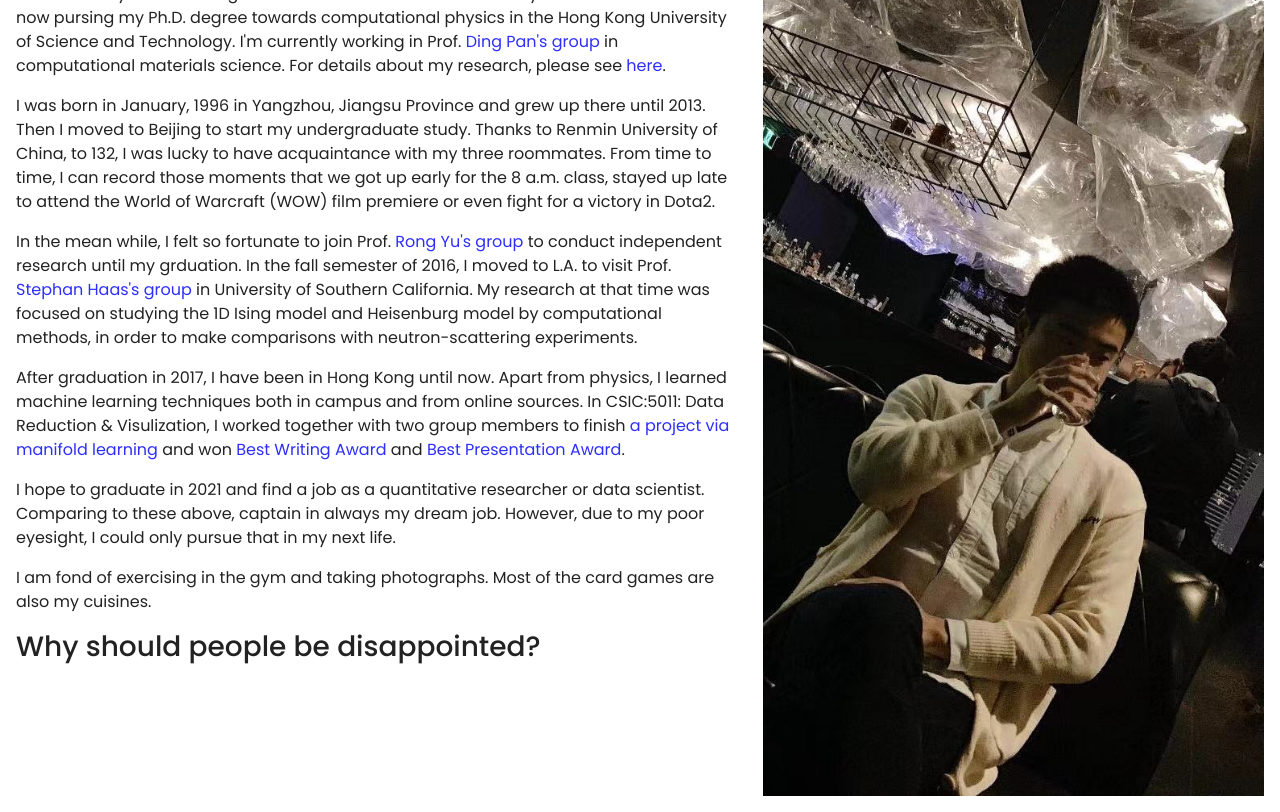
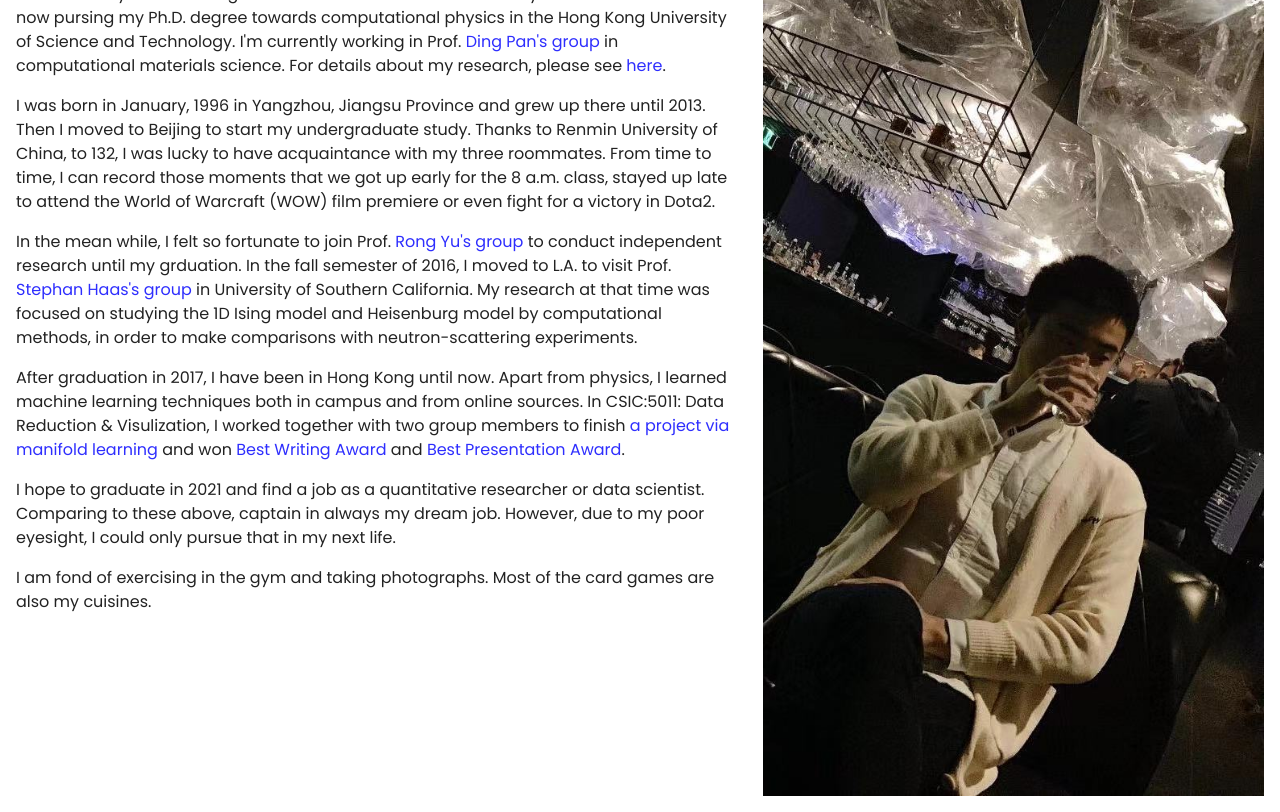
Before and after one commit to xhanah/xhanah.github.io, a plain HTML site: page about.html in a window 1280 px wide. Shown: the part 158-970 px from the top of the page. Drawn offline with nearby package versions, Linux system fonts and the light colour scheme.

Commit message:
Update about.html

```diff
--- a/about.html
+++ b/about.html
@@ -49,7 +49,6 @@
 		<p>After graduation in 2017, I have been in Hong Kong until now. Apart from physics, I learned machine learning techniques both in campus and from online sources. In CSIC:5011: Data Reduction & Visulization, I worked together with two group members to finish <a href="research.html">a project via manifold learning</a> and won <a href="https://yao-lab.github.io/2019_csic5011/project2/BestWriting.pdf">Best Writing Award</a> and <a href="https://yao-lab.github.io/2019_csic5011/project2/BestPresentation.pdf">Best Presentation Award</a>.</p>
 		<p>I hope to graduate in 2021 and find a job as a quantitative researcher or data scientist. Comparing to these above, captain in always my dream job. However, due to my poor eyesight, I could only pursue that in my next life.</p>
 		<p>I am fond of exercising in the gym and taking photographs. Most of the card games are also my cuisines.</p>
-		<h3>Why should people be disappointed?</h3>
 	</div>
 	<div class="col-lg-5">
 		<img src="img/my_1.jpeg" class="img-fluid">
```
